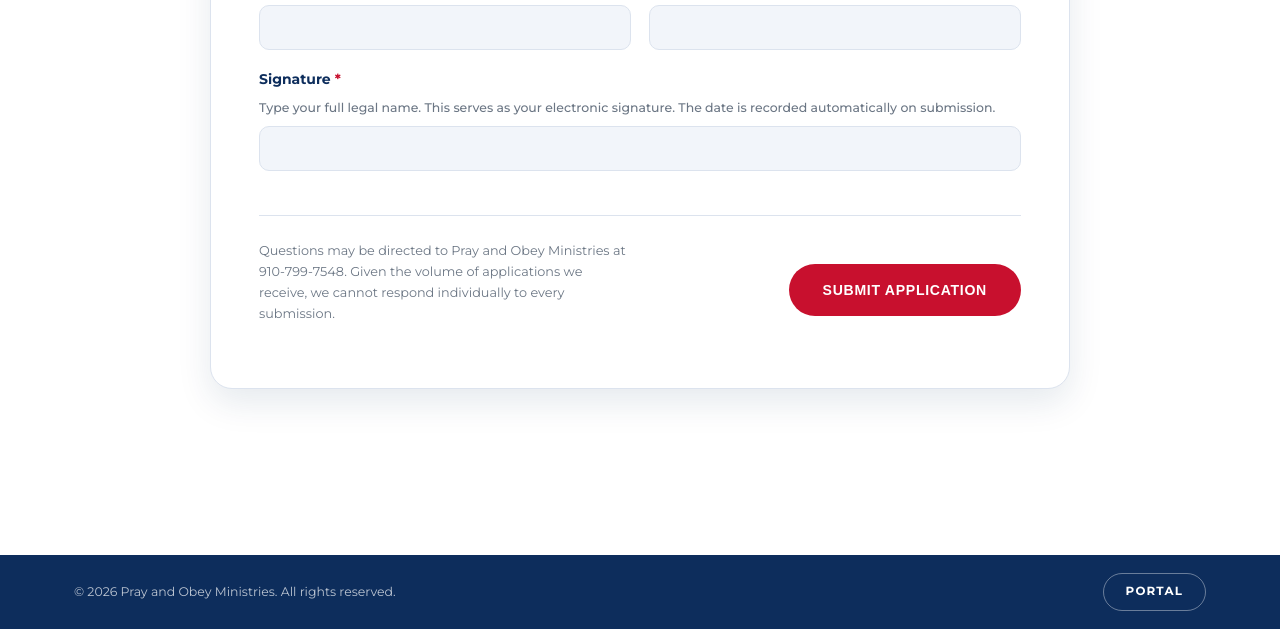
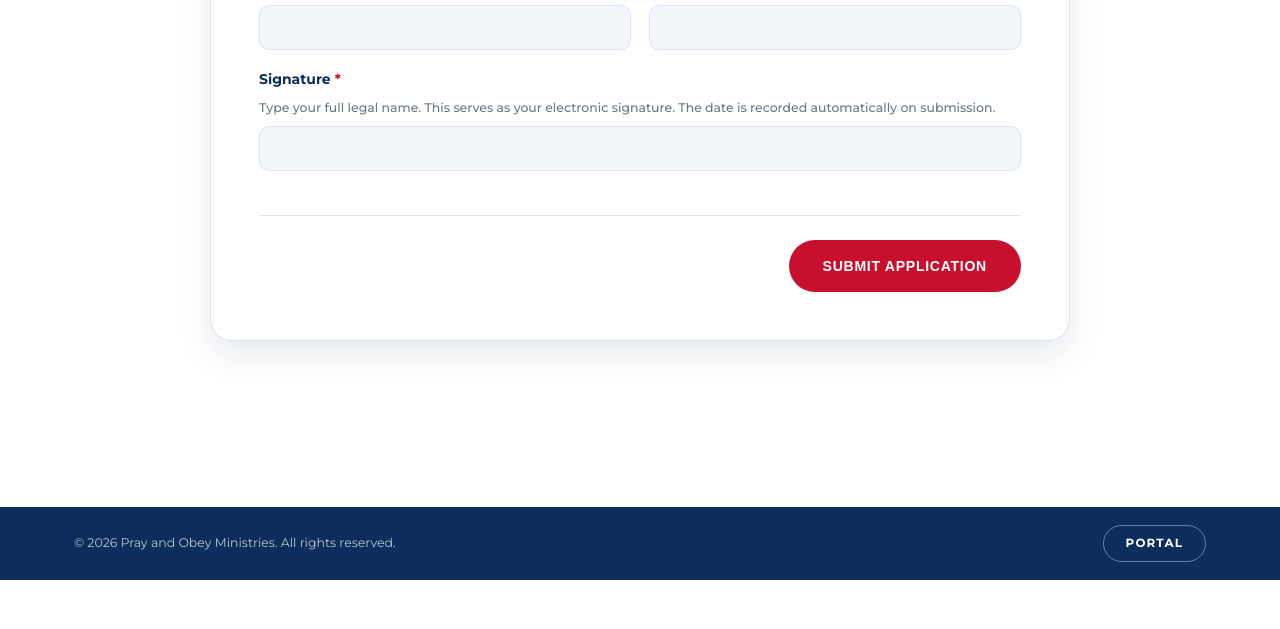
Before and after one commit to isaach3lms/pray-and-obey, a Flask app: page /apply in a window 1280 px wide. Shown: the part 5431-6060 px from the top of the page. After the commit the page ends 6011 px from the top, so only its background shows below. Run offline with Flask 3, Linux system fonts and the light colour scheme.

Commit message:
Remove contact text from application form footer

```diff
--- a/static/css/styles.css
+++ b/static/css/styles.css
@@ -992,10 +992,9 @@ main > .section:last-child { padding-bottom: var(--section-y); }
   display: flex;
   flex-wrap: wrap;
   align-items: center;
-  justify-content: space-between;
+  justify-content: flex-end;
   gap: 16px;
 }
-.form-foot p { font-size: 0.8rem; color: var(--ink-soft); max-width: 44ch; }
 
 .flash-wrap { max-width: 860px; margin: 22px auto 0; padding: 0 var(--gutter); }
 .flash {
--- a/templates/apply.html
+++ b/templates/apply.html
@@ -240,7 +240,6 @@
     </fieldset>
 
     <div class="form-foot">
-      <p>Questions may be directed to Pray and Obey Ministries at 910-799-7548. Given the volume of applications we receive, we cannot respond individually to every submission.</p>
       <button type="submit" class="btn btn--primary btn--lg">Submit application</button>
     </div>
   </form>
```
